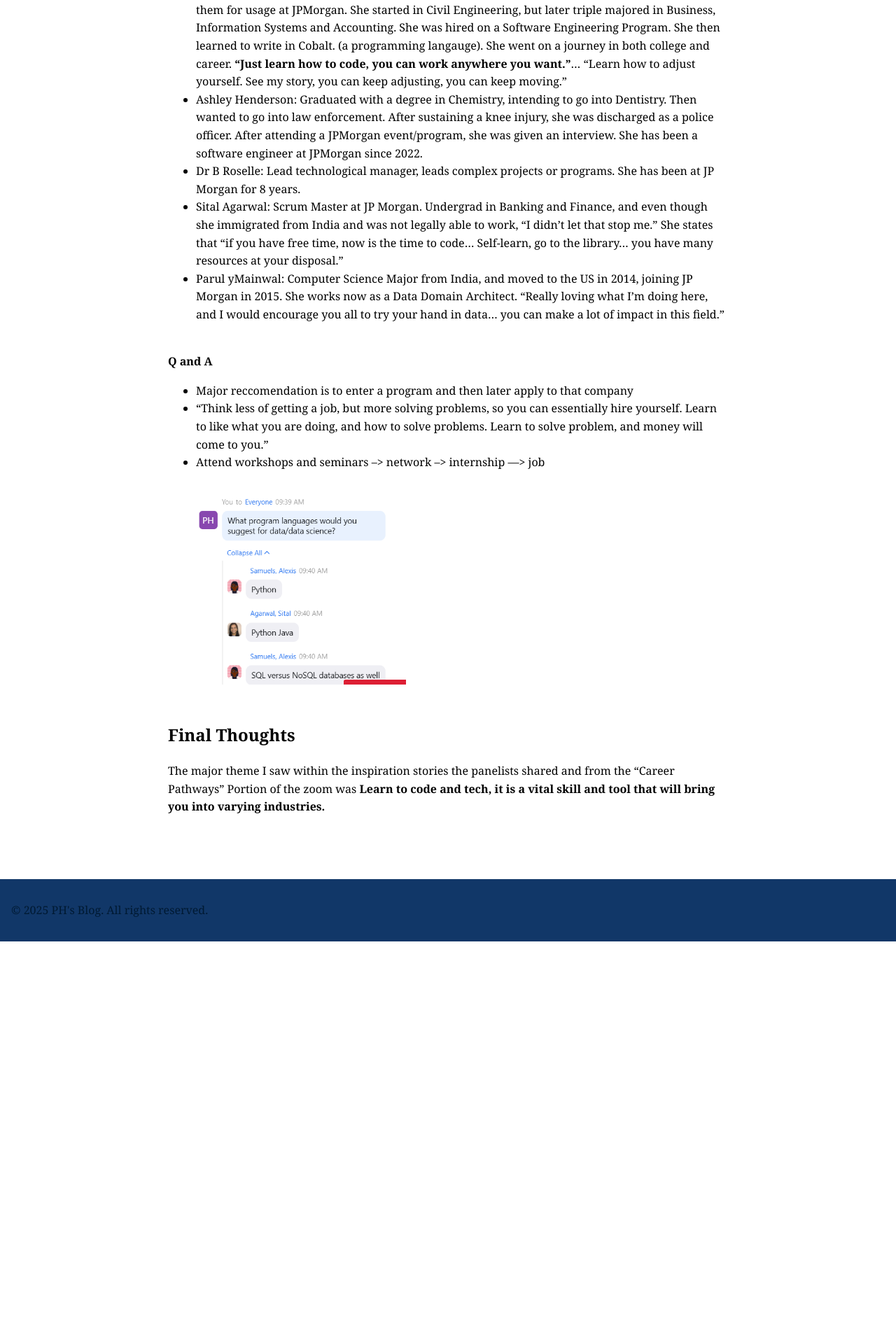
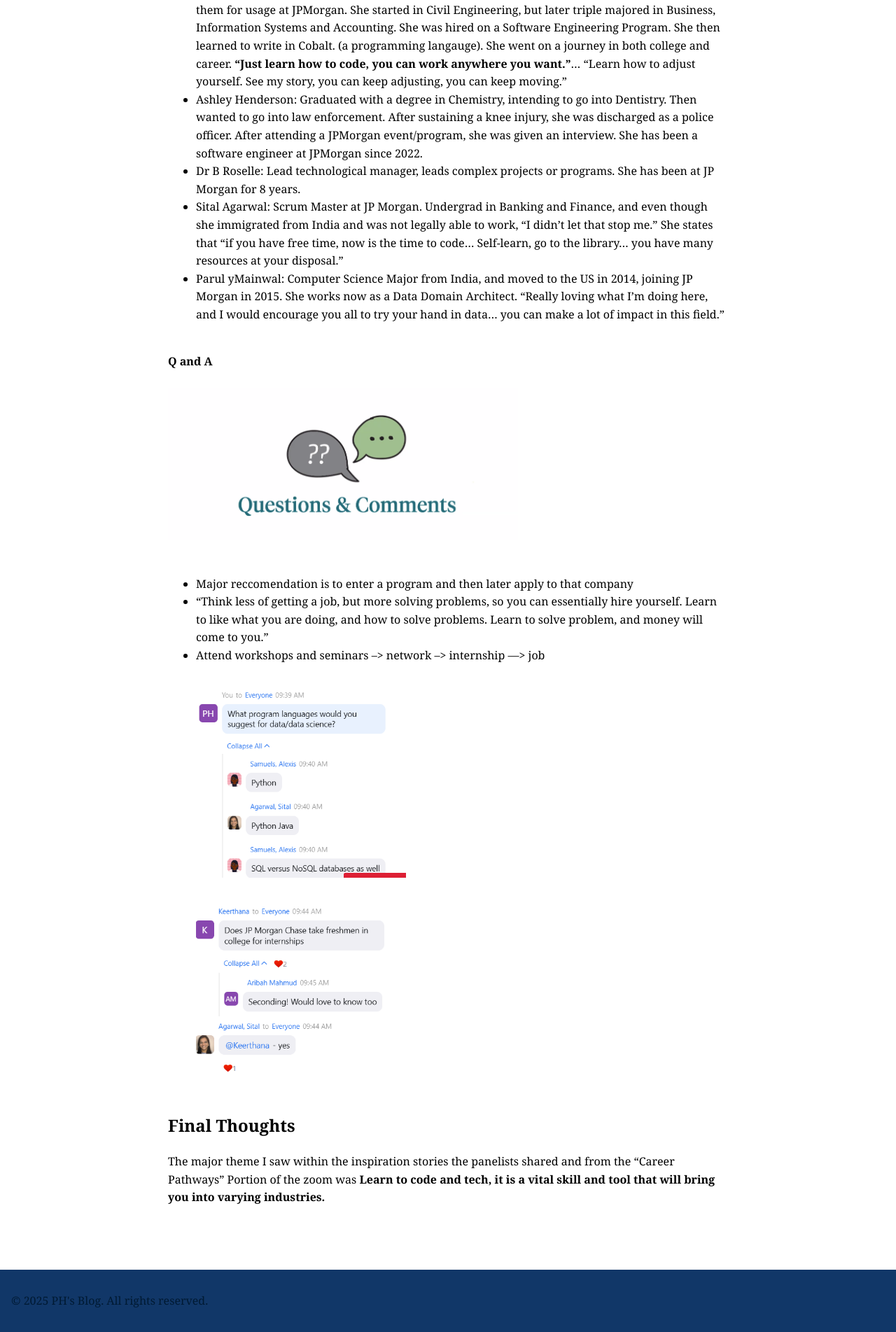
Before and after one commit to CaptainSapphire/PH-s-Blog, a Jekyll site: the page built from _posts/2025-07-16-GWC Event: Career Pathways.md, in a window 1280 px wide. Shown: the part 1803-3706 px from the top of the page at 70% size. Built offline with Jekyll 4.4.1, drawn with Linux system fonts in a browser that asks for light colours; before the commit the page ends 3148 px from its top, so only the background shows below that.

Commit message:
Update 2025-07-16-GWC Event: Career Pathways.md

```diff
--- a/_posts/2025-07-16-GWC Event: Career Pathways.md
+++ b/_posts/2025-07-16-GWC Event: Career Pathways.md
@@ -40,11 +40,14 @@
 <br><br>
 
 **Q and A**
+<br><Br>
+<img src="https://github.com/CaptainSapphire/PH-s-Blog/blob/main/assets/July%202025/Screenshot%202025-07-15%20094839.png?raw=true" alt="JP Morgan Internship Question" width="500"/> <br><br>
 - Major reccomendation is to enter a program and then later apply to that company
 - "Think less of getting a job, but more solving problems, so you can essentially hire yourself. Learn to like what you are doing, and how to solve problems. Learn to solve problem, and money will come to you."
 - Attend workshops and seminars --> network --> internship ---> job
 <br><br>
 <img src="https://github.com/CaptainSapphire/PH-s-Blog/blob/main/assets/July%202025/Screenshot%202025-07-15%20094052.png?raw=true" alt="Data Science Language Question" width="300"/> <br><br>
+<img src="https://github.com/CaptainSapphire/PH-s-Blog/blob/main/assets/July%202025/Screenshot%202025-07-15%20094603.png?raw=true" alt="JP Morgan Internship Question" width="300"/> <br><br>
 
 
 ## Final Thoughts
```
